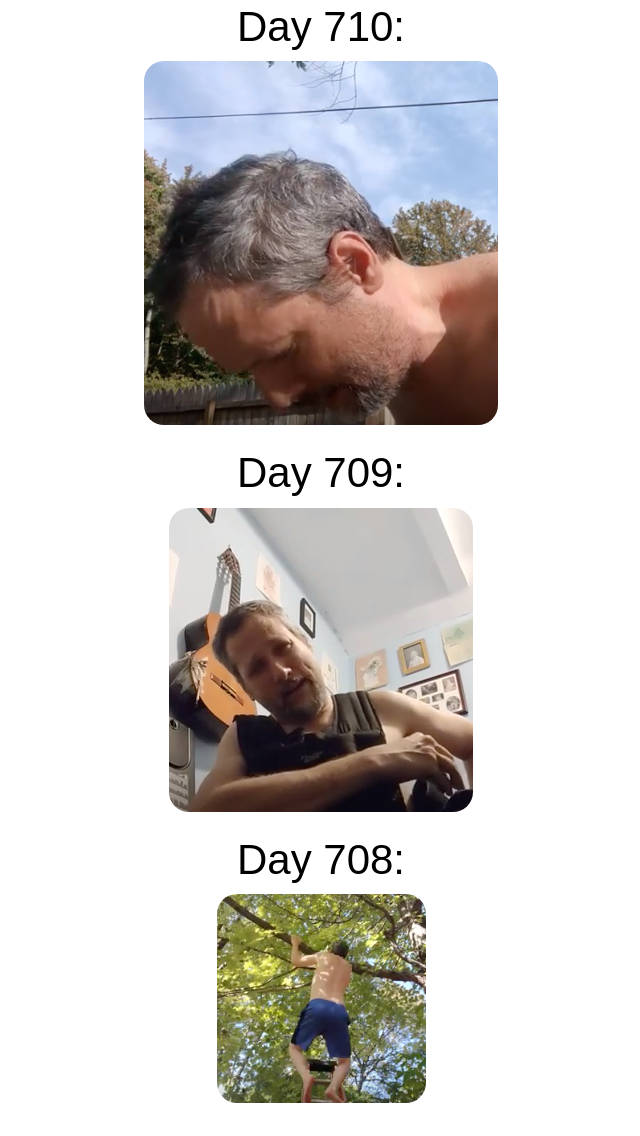
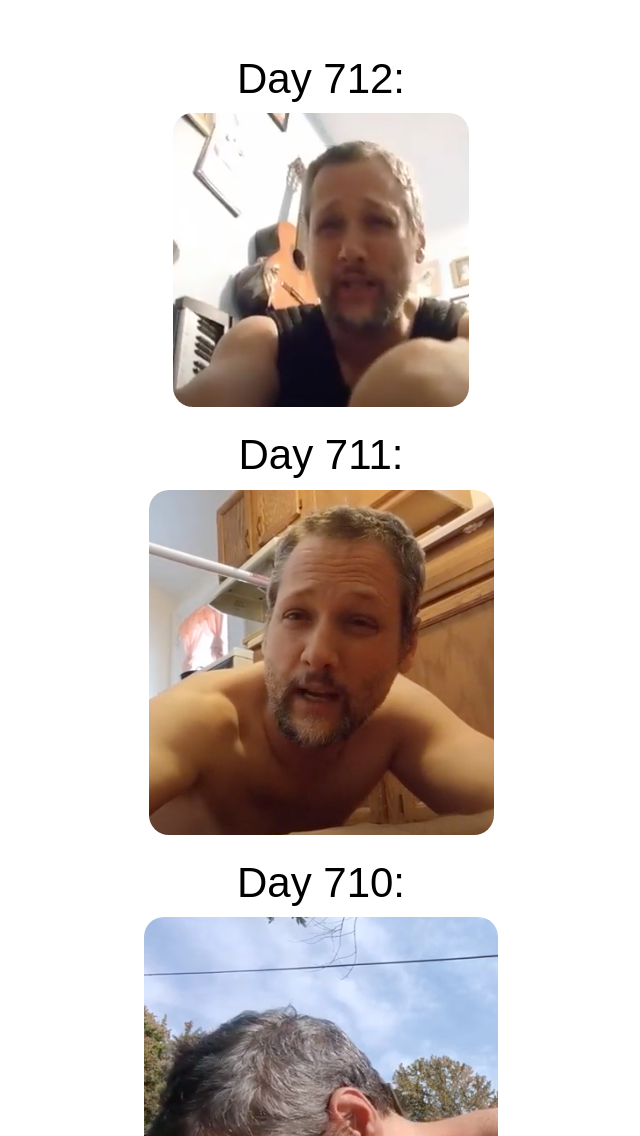
Before and after one commit to farstrider777/daily_commitment, a plain HTML site: page index.html in a window 1280 px wide. Shown: the part 555-1691 px from the top of the page, without its empty margins (319-959 px from the left). Drawn offline with Linux system fonts and the light colour scheme.

Commit message:
two day's vids

```diff
--- a/index.html
+++ b/index.html
@@ -17,7 +17,7 @@
 
   <div class="title">Today's video:</div>
   <div class="video-holder">
-    <a href="https://www.youtube.com/watch?v=dVnF4gxTBkU&t=61s"> <img src="video_thumbnails/day_712.png"> </a>
+    <a href="https://www.youtube.com/watch?v=VE0TPoCbRAs&t=323s"> <img src="video_thumbnails/day_713.png"> </a>
   </div>
 
 
@@ -25,6 +25,16 @@
 
 
     <br>
+
+    <div class="title">Day 712:</div>
+  <div class="video-holder">
+    <a href="https://www.youtube.com/watch?v=dVnF4gxTBkU&t=61s"> <img src="video_thumbnails/day_712.png"> </a>
+  </div>
+
+  <div class="title">Day 711:</div>
+  <div class="video-holder">
+    <a href="https://www.youtube.com/watch?v=LKmiK3P3VDM&t=351s"> <img src="video_thumbnails/day_711.png"> </a>
+  </div>
 
     <div class="title">Day 710:</div>
   <div class="video-holder">
```
Also changed, not shown: video_thumbnails/day_711.png (added), video_thumbnails/day_713.png (added).
